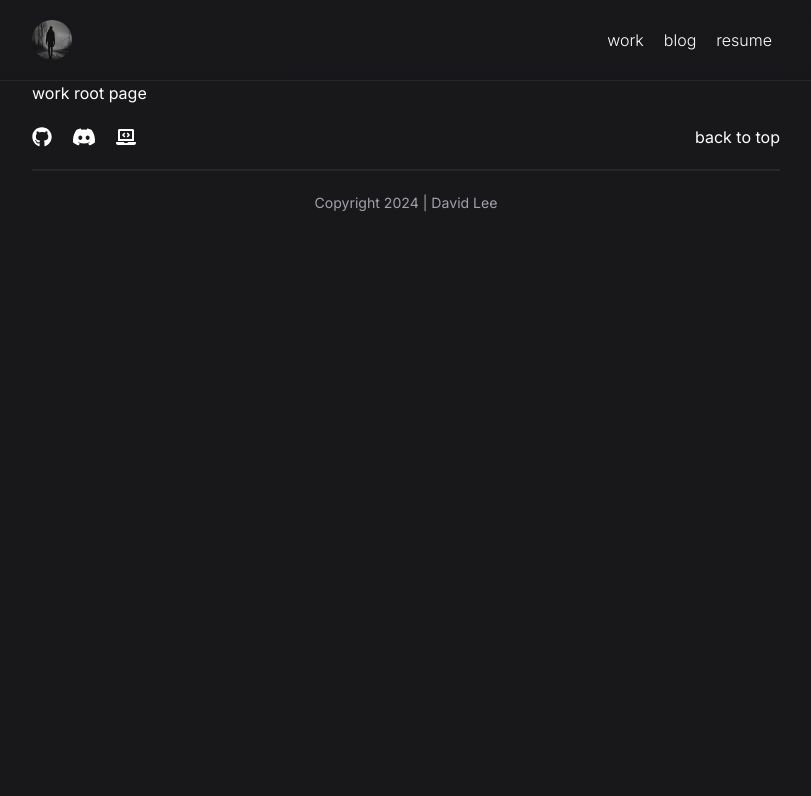
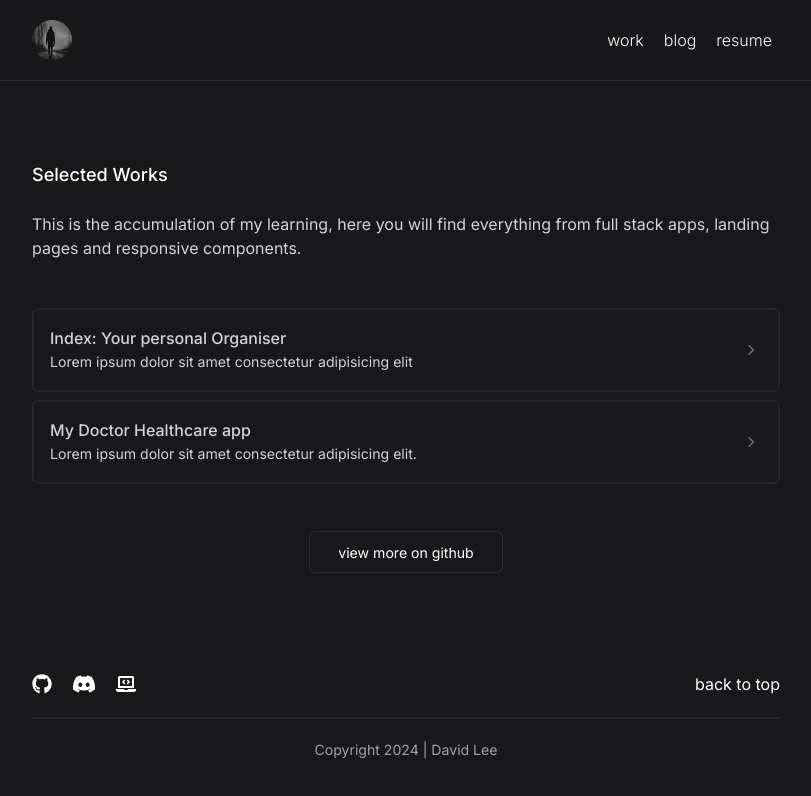
Before and after one commit to DLee1993/website, a Next.js app: page /selectedWork in a window 1280 px wide. Shown: the top 796 px of the page, without its empty margins (234-1045 px from the left). Built offline with nearby package versions, Linux system fonts and the light colour scheme.

Commit message:
added all content to root selected works page

```diff
--- a/app/selectedWork/page.tsx
+++ b/app/selectedWork/page.tsx
@@ -1,5 +1,53 @@
+"use client";
+
+import Link from "next/link";
+import { projects } from "../portfolioData";
+import Arrow from "../components/Arrow";
+import { motion } from "framer-motion";
+import { item, container } from "../lib/framerMotion";
+
 export default function SelectedWorkRootPage() {
-  return (
-    <div>work root page</div>
-  )
+    return (
+        <motion.section
+            variants={container}
+            initial="hidden"
+            animate="show"
+            className="my-14 md:my-16 lg:my-20"
+        >
+            <motion.article variants={item}>
+                <h1 className="text-subHeading font-medium">Selected Works</h1>
+                <p className="text-zinc-300 mt-6 text-subText sm:text-base">
+                    This is the accumulation of my learning, here you will find everything from full
+                    stack apps, landing pages and responsive components.
+                </p>
+            </motion.article>
+            <motion.section variants={item}>
+                <ul className="text-base flex flex-col gap-2 mt-5 sm:mt-7 md:mt-9 lg:mt-12">
+                    {projects.map((project, index) => (
+                        <li key={index} className="group">
+                            <Link
+                                href={`/selectedWork/${project.projectName}`}
+                                className="text-zinc-300 hover:bg-zinc-800/40 border-2 border-zinc-800 px-2 sm:px-4 py-4 flex justify-between items-center rounded-md transition-all duration-200"
+                            >
+                                <article className="w-11/12">
+                                    <p className="font-medium">{project.title}</p>
+                                    <p className="text-subText max-w-lg hidden min-[465px]:block">
+                                        {project.descriptionSnippet}
+                                    </p>
+                                </article>
+                                <Arrow />
+                            </Link>
+                        </li>
+                    ))}
+                </ul>
+                <Link
+                    href="https://github.com/DLee1993"
+                    target="_blank"
+                    className="flex justify-evenly items-center gap-2 customLinkHover w-48 h-10 text-subText mt-12 mx-auto ring-[1px] ring-zinc-300/10 group"
+                >
+                    view more on github
+                </Link>
+            </motion.section>
+        </motion.section>
+    );
 }
```
